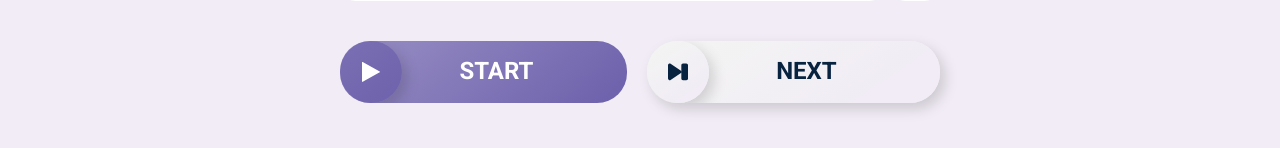
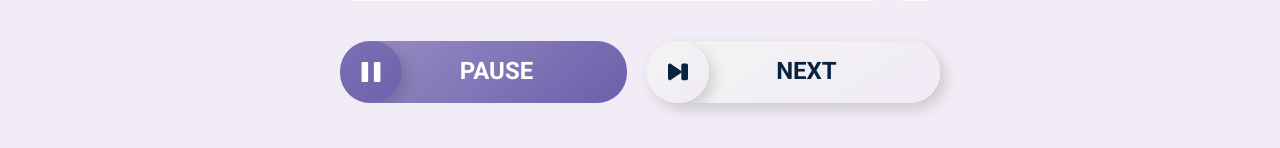
Before and after one commit to MaksEpifanov/zonal, a React (Create React App) app: page /pomodoro in a window 1280 px wide. Both pictures are taken after a click on the button "START". Shown: the part 513-661 px from the top of the page. Built offline with nearby package versions, Linux system fonts and the light colour scheme.

Commit message:
+ logic to PomodoroControl component

```diff
--- a/src/pages/pomodoro/components/PomodoroControls/index.jsx
+++ b/src/pages/pomodoro/components/PomodoroControls/index.jsx
@@ -3,6 +3,10 @@ import classNamesBind from 'classnames/bind';
 
 import Button from 'common/components/UI/Button';
 import { ReactComponent as NextSVG } from 'assets/icons/next.svg';
+import { ReactComponent as PauseSVG } from 'assets/icons/pause.svg';
+
+import useControlPomodoro from '../../hooks/useControlPomodoro';
+import { getMode } from '../../utils/index';
 
 import styles from './PomodoroControls.module.scss';
 
@@ -13,12 +17,28 @@ const PomodoroControls = ({ className }) => {
     PomodoroControls,
     [className]: !!className,
   });
+
+  const [status, lap, toggleTimerStatus, changeTimerMode] = useControlPomodoro();
+
+  const setMode = () => {
+    const timerMode = getMode(status.timerMode, lap);
+    changeTimerMode(timerMode);
+  };
+
+  const PrimaryButton = (
+    <Button
+      primary
+      onClick={toggleTimerStatus}
+      icon={status.isTimerOn ? <PauseSVG /> : undefined}
+      value={status.isTimerOn ? 'pause' : undefined}
+    />
+  );
   return (
     <div className={classNames}>
       <div className={styles.PomodoroControls__mainBtn}>
-        <Button primary />
+        {PrimaryButton}
       </div>
-      <Button icon={<NextSVG />} value="next" />
+      <Button icon={<NextSVG />} value="next" onClick={setMode} />
     </div>
   );
 };
--- a/src/pages/pomodoro/hooks/useControlPomodoro.js
+++ b/src/pages/pomodoro/hooks/useControlPomodoro.js
@@ -3,12 +3,12 @@ import { StoreContext } from 'store/Store';
 import { toggleTimerStatusAction, changeTimerModeAction } from 'store/actions';
 
 const useControlPomodoro = () => {
-  const [{ pomodoro: status }, dispatch] = useContext(StoreContext);
+  const [{ pomodoro }, dispatch] = useContext(StoreContext);
 
   const toggleTimerStatus = () => dispatch(toggleTimerStatusAction());
-  const changeTimerMode = () => dispatch(changeTimerModeAction());
+  const changeTimerMode = (mode) => dispatch(changeTimerModeAction(mode));
 
-  return [status, toggleTimerStatus, changeTimerMode];
+  return [pomodoro.status, pomodoro.lap, toggleTimerStatus, changeTimerMode];
 };
 
 export default useControlPomodoro;
--- /dev/null
+++ b/src/pages/pomodoro/utils/index.js
@@ -0,0 +1,7 @@
+export const getMode = (prevMod, lap) => {
+  if (prevMod === 'focus' && lap === 4) return 'long-break';
+  if (prevMod === 'focus') return 'short-break';
+  return 'focus';
+};
+
+export const some = '';
```
